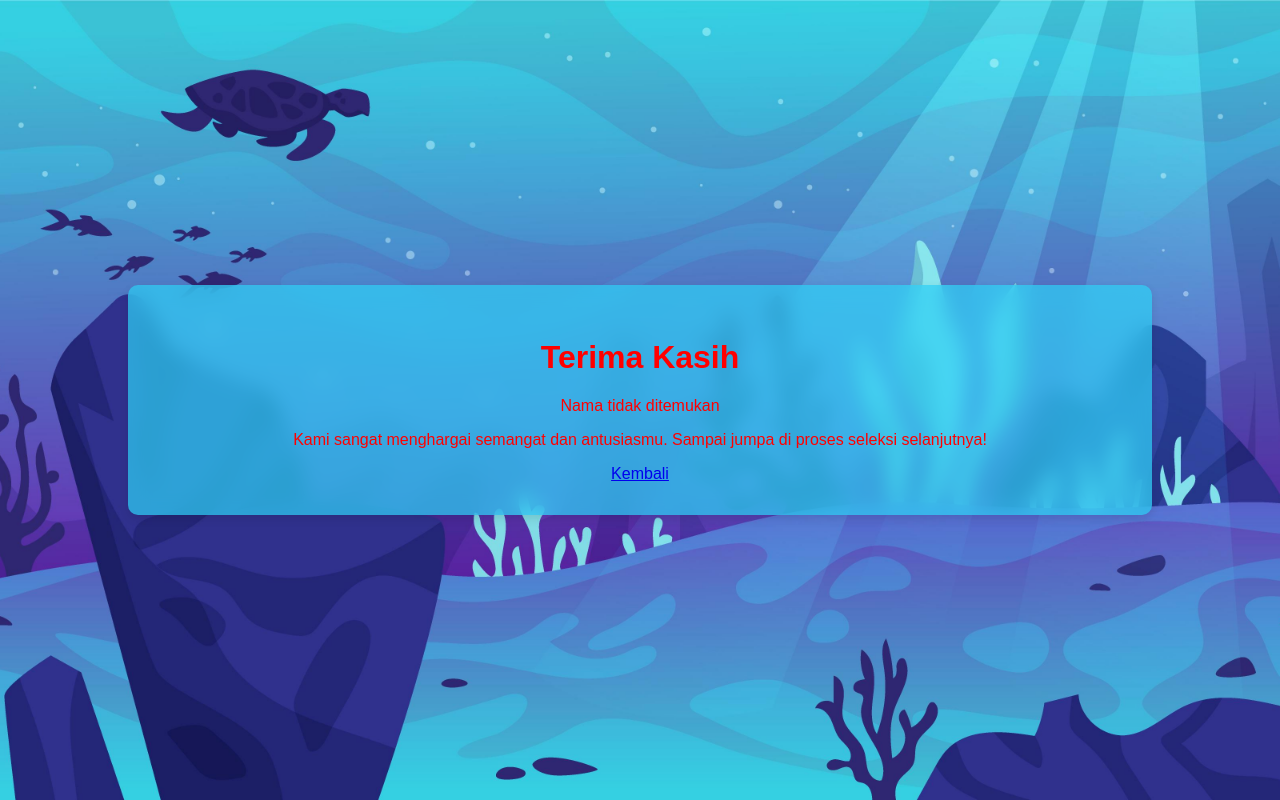
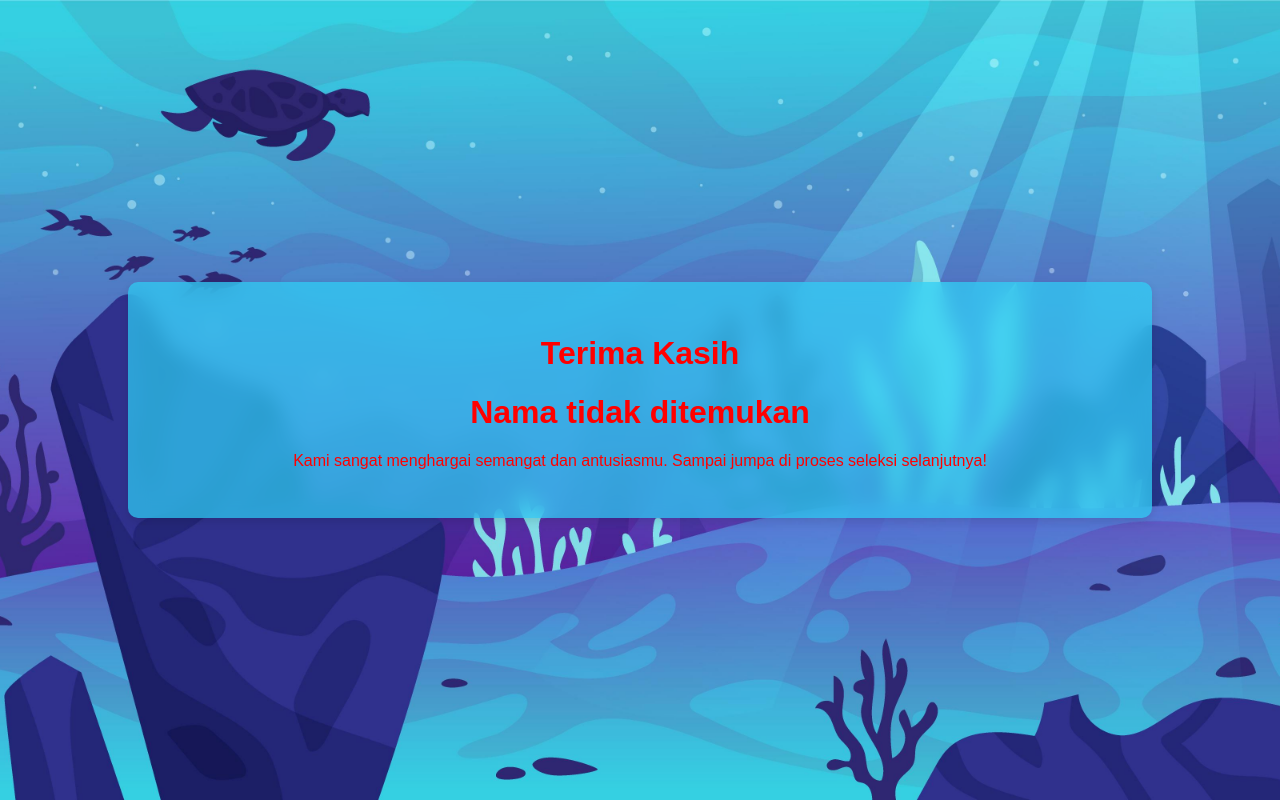
Before and after one commit to hipsty1/pengumumanBCF, a plain HTML site: page gagal.html in a window 1280 px wide. Drawn offline with Linux system fonts and the light colour scheme.

Commit message:
Update gagal.html

```diff
--- a/gagal.html
+++ b/gagal.html
@@ -9,9 +9,8 @@
 <body>
     <div class="container" style ="color: red;">
         <h1>Terima Kasih</h1>
-        <p id="nama"></p>
+        <h1 id="nama"></h1>
         <p>Kami sangat menghargai semangat dan antusiasmu. Sampai jumpa di proses seleksi selanjutnya!</p>
-        <a href="index.html">Kembali</a>
     </div>
     <script>
         const urlParams = new URLSearchParams(window.location.search);
```
